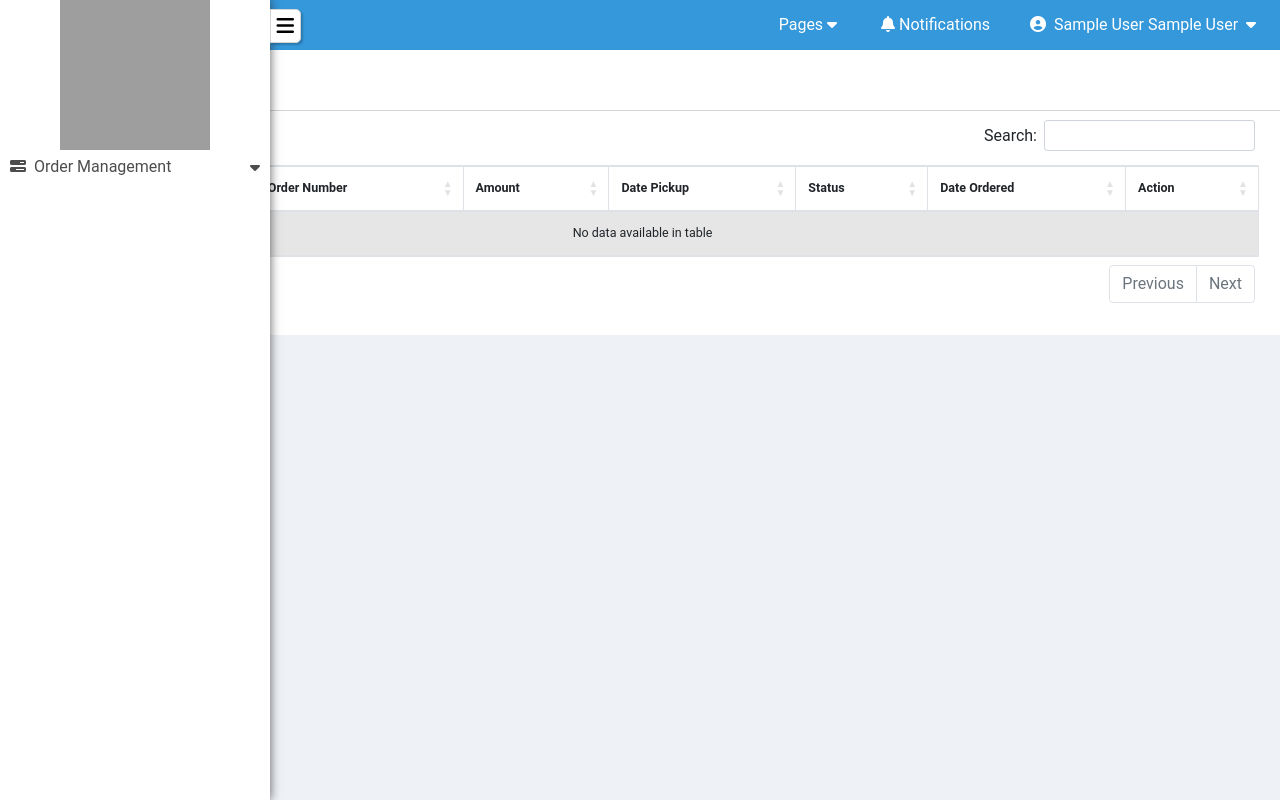
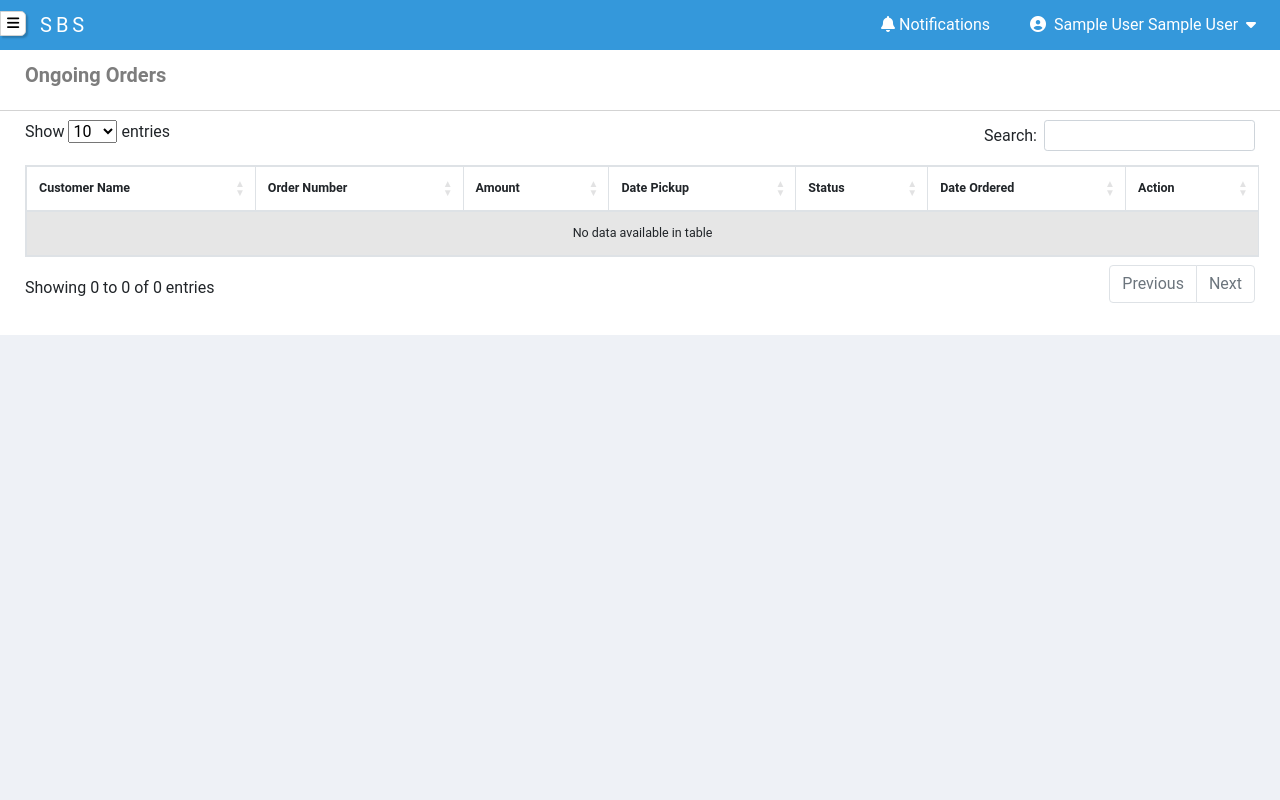
Before and after one commit to eugeniowork/ordering, a CodeIgniter app: page /database/ongoing-orders in a window 1280 px wide. Run offline with CodeIgniter, Linux system fonts and the light colour scheme; the visitor is signed in with stand-in values (Sample User, id 1); data that the repository does not hold is empty; some libraries are stand-ins or nearby versions; grey boxes are pictures that could not be loaded.

Commit message:
add new menu

```diff
--- a/application/views/layouts/header.php
+++ b/application/views/layouts/header.php
@@ -5,6 +5,7 @@
 
 	<!-- FOR JQUERY -->
 	<script src="https://cdnjs.cloudflare.com/ajax/libs/jquery/3.5.1/jquery.min.js" integrity="sha512-bLT0Qm9VnAYZDflyKcBaQ2gg0hSYNQrJ8RilYldYQ1FxQYoCLtUjuuRuZo+fjqhx/qtq/1itJ0C2ejDxltZVFg==" crossorigin="anonymous"></script>
+	<script src="https://cdnjs.cloudflare.com/ajax/libs/jqueryui/1.12.1/jquery-ui.min.js" integrity="sha512-uto9mlQzrs59VwILcLiRYeLKPPbS/bT71da/OEBYEwcdNUk8jYIy+D176RYoop1Da+f9mvkYrmj5MCLZWEtQuA==" crossorigin="anonymous" referrerpolicy="no-referrer"></script>
 
 	<!-- FOR BOOTSTRAP -->
 	<script src="https://stackpath.bootstrapcdn.com/bootstrap/4.5.2/js/bootstrap.bundle.min.js"></script>
--- a/application/views/layouts/header_buttons.php
+++ b/application/views/layouts/header_buttons.php
@@ -48,38 +48,6 @@
                         <div class="loading-notifications-container"></div>
                     </div>
                 </li>
-                <li>
-                    <a class="header-btn-pages">
-                        Pages
-                        <i class="fa fa-caret-down"></i>&nbsp;
-                    </a>
-                    <div class="header-dropdown-pages">
-                        <div class="all-pages-row">
-                            <div class="order-management-container">
-                                <span><i class="fas fa-clipboard-check"></i>&nbsp;Order Management</span><br>
-                                <?php if ($this->session->userdata("user_type") == "admin"): ?>
-                                    <a href="<?= base_url(); ?>ongoing-orders">Ongoing Orders</a><br>
-                                <?php else: ?>
-                                    <a href="<?= base_url(); ?>dashboard">Add Order</a><br>
-                                    <a href="<?= base_url(); ?>my-orders">My Orders</a><br>
-                                <?php endif ?>
-                            </div>
-                        </div>
-                        <!-- <div class="row all-pages-row">
-                            <div class="col-12 col-lg-12">
-                                <span><i class="fas fa-clipboard-check"></i>&nbsp;Order Management</span>
-                                <div class="row">
-                                    <?php if ($this->session->userdata("user_type") == "admin"): ?>
-                                        <div class="col-lg-12"><a href="<?= base_url(); ?>ongoing-orders">Ongoing Orders</a></div>
-                                    <?php else: ?>
-                                        <div class="col-lg-12"><a href="<?= base_url(); ?>dashboard">Add Order</a></div>
-                                        <div class="col-lg-12"><a href="<?= base_url(); ?>my-orders">My Orders</a></div>
-                                    <?php endif ?>
-                                </div>
-                            </div>
-                        </div> -->
-                    </div>
-                </li>
             <?php else: ?>
                 <li>
                     <a href="<?= base_url();?>login">Login</a>
@@ -95,6 +63,8 @@
 	</div>
 </div>
 
+<?php if ($this->session->userdata('user_id')): ?>
+
 <div class="side-navbar-container">
     <div class="side-navbar-content">
         <div class="side-navbar-header">
@@ -103,13 +73,20 @@
         <div class="side-navbar-body">
             <button class="btn-menu" id="order_management" data-id="sub_menu_order_management"><i class="fa-solid fa-bars-progress"></i>&nbsp;&nbsp;Order Management<i class="fa-solid fa-caret-down caret"></i></button>
             <div class="order-management-dropdown sub-buttons" id="sub_menu_order_management">
-                <button><i class="fa-solid fa-cart-plus"></i>&nbsp;&nbsp;Add Order</button>
-                <button><i class="fas fa-clipboard-check"></i>&nbsp;&nbsp;My Orders</button>
+                <?php if ($this->session->userdata("user_type") == "admin"): ?>
+                    <a href="<?= base_url(); ?>ongoing-orders"><i class="fas fa-clipboard-check"></i>&nbsp;&nbsp;Ongoing Orders</a><br>
+                <?php else: ?>
+                    <a href="<?= base_url(); ?>dashboard"><i class="fa-solid fa-cart-plus"></i>&nbsp;&nbsp;Add Order</a><br>
+                    <a href="<?= base_url(); ?>my-orders"><i class="fas fa-clipboard-check"></i>&nbsp;&nbsp;My Orders</a><br>
+                <?php endif ?>
             </div><br>
         </div>
     </div>
-    <button class="btn-toggle-menu"><i class="fas fa-bars"></i></button>
+    <button class="btn-toggle-menu" style="right: 4px; z-index: 300;"><i class="fas fa-bars"></i></button>
 </div>
+<button class="btn-toggle-menu btn-show-menu" style="z-index: 200; left: 0px"><i class="fas fa-bars"></i></button>
+
+<?php endif; ?>
 
 <div class="modal fade" id="checkout_modal" tabindex="-1" role="dialog" aria-hidden="true">
     <div class="modal-dialog modal-dialog-centered" role="document">
@@ -135,8 +112,7 @@
     </div>
 </div>
 
-<div class="global-loading">
+<div class="global-loading"></div>
 
-</div>
 <script type="text/javascript" src="<?= base_url();?>/assets/js/layouts/header.js"></script>
 <script type="text/javascript" src="<?= base_url();?>/assets/js/layouts/header-side-bar-buttons.js"></script>
--- a/assets/css/layouts/header.scss
+++ b/assets/css/layouts/header.scss
@@ -8,7 +8,7 @@
     z-index: 10;
     position: fixed;
     z-index: 10;
-    .header-btn-cart, .header-btn-account, .header-btn-notifications, .header-btn-pages{
+    .header-btn-cart, .header-btn-account, .header-btn-notifications{
         float: right;
     }
     a{
@@ -141,45 +141,19 @@
                 }
             }
         }
-
-        .header-dropdown-pages{
-            @include headerDropdown2(auto, auto, 300px, #3498db);
-            padding: 25px 25px;
-            color: white;
-            a{
-                height: auto;
-                float: left;
-            }
-            .all-pages-row{
-                line-height: 30px;
-            }
-        }
     }
 }
 
 .side-navbar-container{
+    display: none;
     width: auto;
     min-width: 300px;
     position: fixed;
     z-index: 250;
     height: 100vh;
     padding-right: 30px;
-    .btn-toggle-menu{
-        position: absolute;
-        z-index: 300;
-        top: 9px;
-        right: -1px;
-        border: 1px solid lightgrey;
-        font-size: 20px;
-        background: white;
-        border-bottom-right-radius: 5px;
-        border-top-right-radius: 5px;
-        box-shadow: 2px 2px 2px 0px rgba(0,0,0,0.20);
-        &:focus {
-            outline: 0 !important;
-            //box-shadow: none;
-        }
-    }
+    //left: -270px;
+
     .side-navbar-content{
         background: white;
         height: 100vh;
@@ -216,10 +190,13 @@
             }
         }
         .side-navbar-body{
-            button{
+            button, a{
                 &:focus {
                     outline: 0 !important;
                     box-shadow: none;
+                }
+                &:hover{
+                    text-decoration: none;
                 }
                 width: 100%;
                 text-align: justify;
@@ -235,7 +212,23 @@
             .sub-buttons{
                 display: none;
                 margin-left: 20px;
+                line-height: 37px;
             }
         }
     }
 }
+
+.btn-toggle-menu{
+    position: absolute;
+    top: 11px;
+    border: 1px solid lightgrey;
+    font-size: 14px;
+    background: white;
+    border-bottom-right-radius: 5px;
+    border-top-right-radius: 5px;
+    box-shadow: 2px 2px 2px 0px rgba(0,0,0,0.20);
+    &:focus {
+        outline: 0 !important;
+        //box-shadow: none;
+    }
+}
--- a/assets/css/styles.css
+++ b/assets/css/styles.css
@@ -120,7 +120,7 @@ table {
   z-index: 10;
   position: fixed;
   z-index: 10; }
-  .header .header-btn-cart, .header .header-btn-account, .header .header-btn-notifications, .header .header-btn-pages {
+  .header .header-btn-cart, .header .header-btn-account, .header .header-btn-notifications {
     float: right; }
   .header a {
     cursor: pointer;
@@ -268,53 +268,15 @@ table {
         font-style: italic; }
       .header .right .header-dropdown-notifications .notification-content .notification-content-body .description {
         font-size: 15px; }
-    .header .right .header-dropdown-pages {
-      height: auto;
-      width: auto;
-      display: none;
-      background: #3498db;
-      margin-top: 50px;
-      position: fixed;
-      z-index: 33;
-      right: 300px;
-      border-top: 1px solid lightgray;
-      -webkit-box-shadow: 0px 0px 10px 0px rgba(40, 40, 40, 0.75);
-      -moz-box-shadow: 0px 0px 10px 0px rgba(40, 40, 40, 0.75);
-      box-shadow: 0px 0px 10px 0px rgba(40, 40, 40, 0.75);
-      color: #333;
-      padding: 0px 20px;
-      word-break: break-word !important;
-      hyphens: auto !important;
-      overflow-x: hidden;
-      overflow-y: auto;
-      padding: 25px 25px;
-      color: white; }
-      .header .right .header-dropdown-pages a {
-        height: auto;
-        float: left; }
-      .header .right .header-dropdown-pages .all-pages-row {
-        line-height: 30px; }
 
 .side-navbar-container {
+  display: none;
   width: auto;
   min-width: 300px;
   position: fixed;
   z-index: 250;
   height: 100vh;
   padding-right: 30px; }
-  .side-navbar-container .btn-toggle-menu {
-    position: absolute;
-    z-index: 300;
-    top: 9px;
-    right: -1px;
-    border: 1px solid lightgrey;
-    font-size: 20px;
-    background: white;
-    border-bottom-right-radius: 5px;
-    border-top-right-radius: 5px;
-    box-shadow: 2px 2px 2px 0px rgba(0, 0, 0, 0.2); }
-    .side-navbar-container .btn-toggle-menu:focus {
-      outline: 0 !important; }
   .side-navbar-container .side-navbar-content {
     background: white;
     height: 100vh;
@@ -343,22 +305,37 @@ table {
       .side-navbar-container .side-navbar-content .side-navbar-header img {
         width: 150px;
         height: 150px; }
-    .side-navbar-container .side-navbar-content .side-navbar-body button {
+    .side-navbar-container .side-navbar-content .side-navbar-body button, .side-navbar-container .side-navbar-content .side-navbar-body a {
       width: 100%;
       text-align: justify;
       padding: 5px 10px;
       border: none;
       background: white;
       color: #4D4D4E; }
-      .side-navbar-container .side-navbar-content .side-navbar-body button:focus {
+      .side-navbar-container .side-navbar-content .side-navbar-body button:focus, .side-navbar-container .side-navbar-content .side-navbar-body a:focus {
         outline: 0 !important;
         box-shadow: none; }
-      .side-navbar-container .side-navbar-content .side-navbar-body button .caret {
+      .side-navbar-container .side-navbar-content .side-navbar-body button:hover, .side-navbar-container .side-navbar-content .side-navbar-body a:hover {
+        text-decoration: none; }
+      .side-navbar-container .side-navbar-content .side-navbar-body button .caret, .side-navbar-container .side-navbar-content .side-navbar-body a .caret {
         float: right;
         line-height: 25px; }
     .side-navbar-container .side-navbar-content .side-navbar-body .sub-buttons {
       display: none;
-      margin-left: 20px; }
+      margin-left: 20px;
+      line-height: 37px; }
+
+.btn-toggle-menu {
+  position: absolute;
+  top: 11px;
+  border: 1px solid lightgrey;
+  font-size: 14px;
+  background: white;
+  border-bottom-right-radius: 5px;
+  border-top-right-radius: 5px;
+  box-shadow: 2px 2px 2px 0px rgba(0, 0, 0, 0.2); }
+  .btn-toggle-menu:focus {
+    outline: 0 !important; }
 
 .signup-container .face-container img {
   height: 200px;
--- a/assets/js/layouts/header.js
+++ b/assets/js/layouts/header.js
@@ -44,16 +44,14 @@ $(document).ready(function(){
             $('.header-dropdown-notifications').hide();
         }
 
-        //FOR HEADER PAGES DROPDOWN
-        if ($(".header-btn-pages").is(e.target) || $(".header-btn-pages i").is(e.target)) {
-            $('.header-dropdown-pages').toggle();
-            toggle_caret('.header-dropdown-pages', '.header-btn-pages')
+        if($(".btn-toggle-menu").is(e.target) || $(".btn-toggle-menu i").is(e.target)){
+            $(".side-navbar-container").toggle("slide", { direction: "left" }, 1000);
+            $(".btn-show-menu").toggle();
         }
-        else if (!$(".header-dropdown-pages").is(e.target) && $(".header-dropdown-pages").has(e.target).length === 0) {
-            $('.header-dropdown-pages').hide();
-            toggle_caret('.header-dropdown-pages', '.header-btn-pages')
+        else if (!$(".side-navbar-container").is(e.target) && $(".side-navbar-container").has(e.target).length === 0) {
+            $(".side-navbar-container").hide("slide", { direction: "left" }, 1000);
+            $(".btn-show-menu").show();
         }
-
     });
 
 	function toggle_caret(dropdown, button_name) {
```
Also changed, not shown: assets/css/layouts/header.css (+21 -44 lines), 2 other files.
